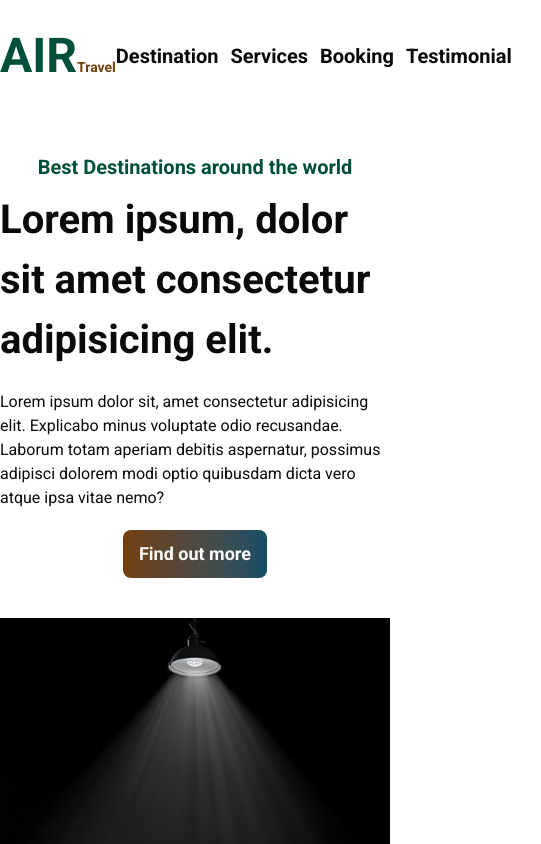
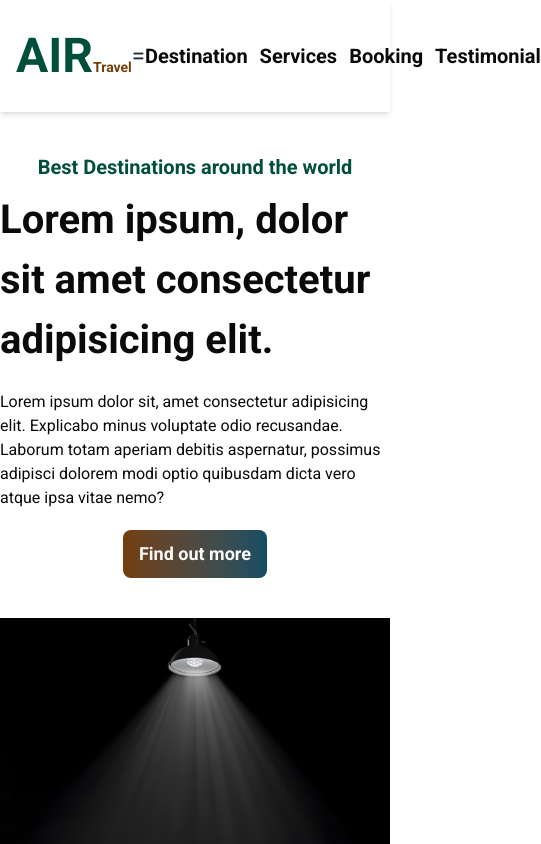
Before and after one commit to sondos-saad/AirTravel-nextJs-, a Next.js app: page / in a window 390 px wide. Shown: the top 844 px of the page, 541 px wide, since content can reach past the window. Built offline with nearby package versions, Linux system fonts and the light colour scheme.

Commit message:
res header p1

```diff
--- a/app/_components/Header.jsx
+++ b/app/_components/Header.jsx
@@ -1,10 +1,19 @@
+"use client"
 import Link from 'next/link'
-import React from 'react'
+import React, { useState } from 'react'
 
 function Header() {
+
+    const [isOpen, setIsOpen]= useState(false);
+
   return (
-    <div className='flex items-center justify-between py-[2rem] '>
+    <div className='flex items-center justify-between py-[2rem] px-4 sm:px-6 lg:px-8 mx-auto shadow-md '>
         <h1 className='text-emerald-900 font-bold text-5xl'>AIR<span className='font-bold text-sm text-yellow-900'>Travel</span></h1>
+        <div className='sm:hidden'>
+            <button onClick={()=> setIsOpen(!isOpen)} className='text-gray-800 text-2xl focus:outline-none'>
+                {isOpen ? "X": "="}
+            </button>
+        </div>
         <div className='flex items-center gap-3 mr-6'>
             <Link className='navLink' href="">Destination</Link>
             <Link className='navLink' href="">Services</Link>
```
